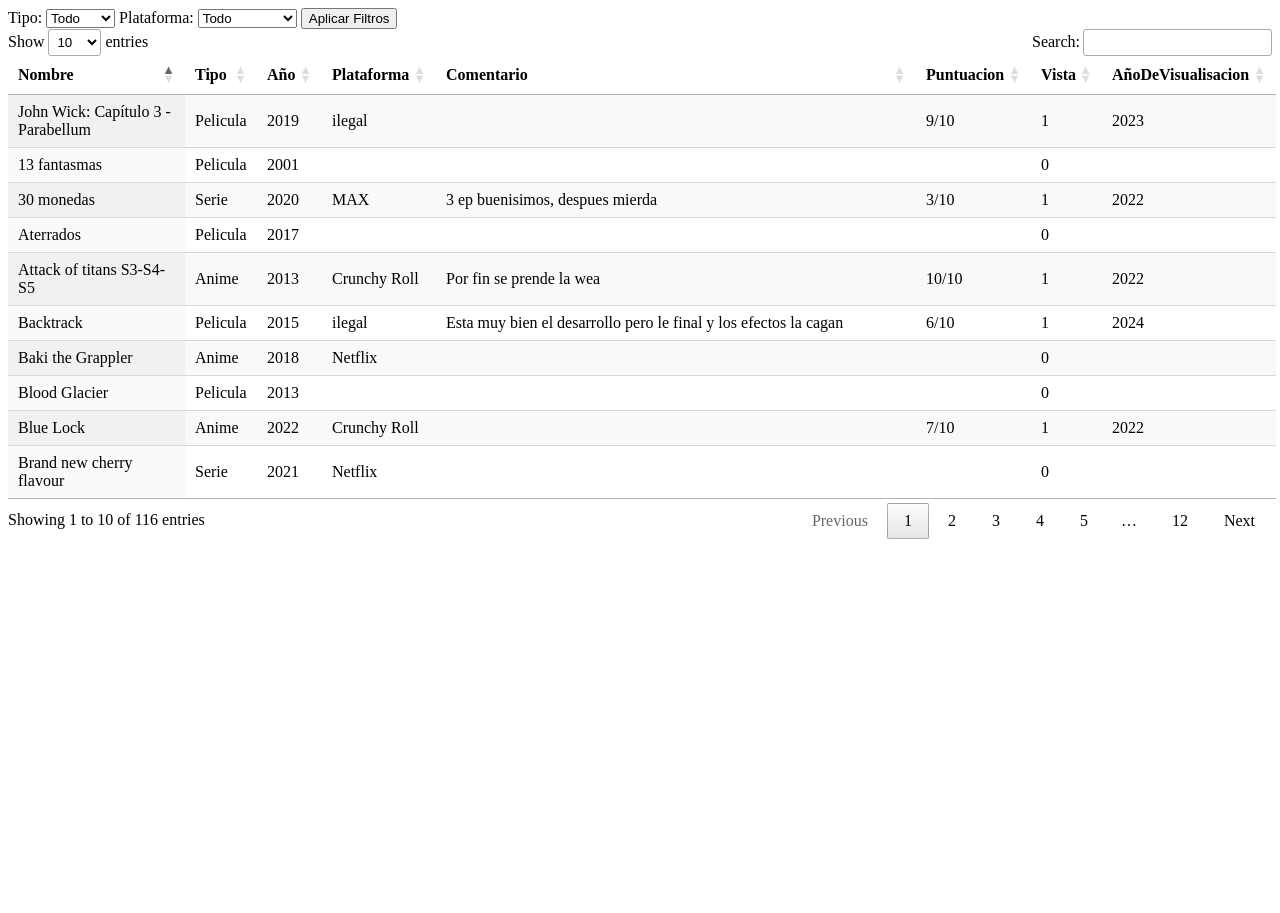
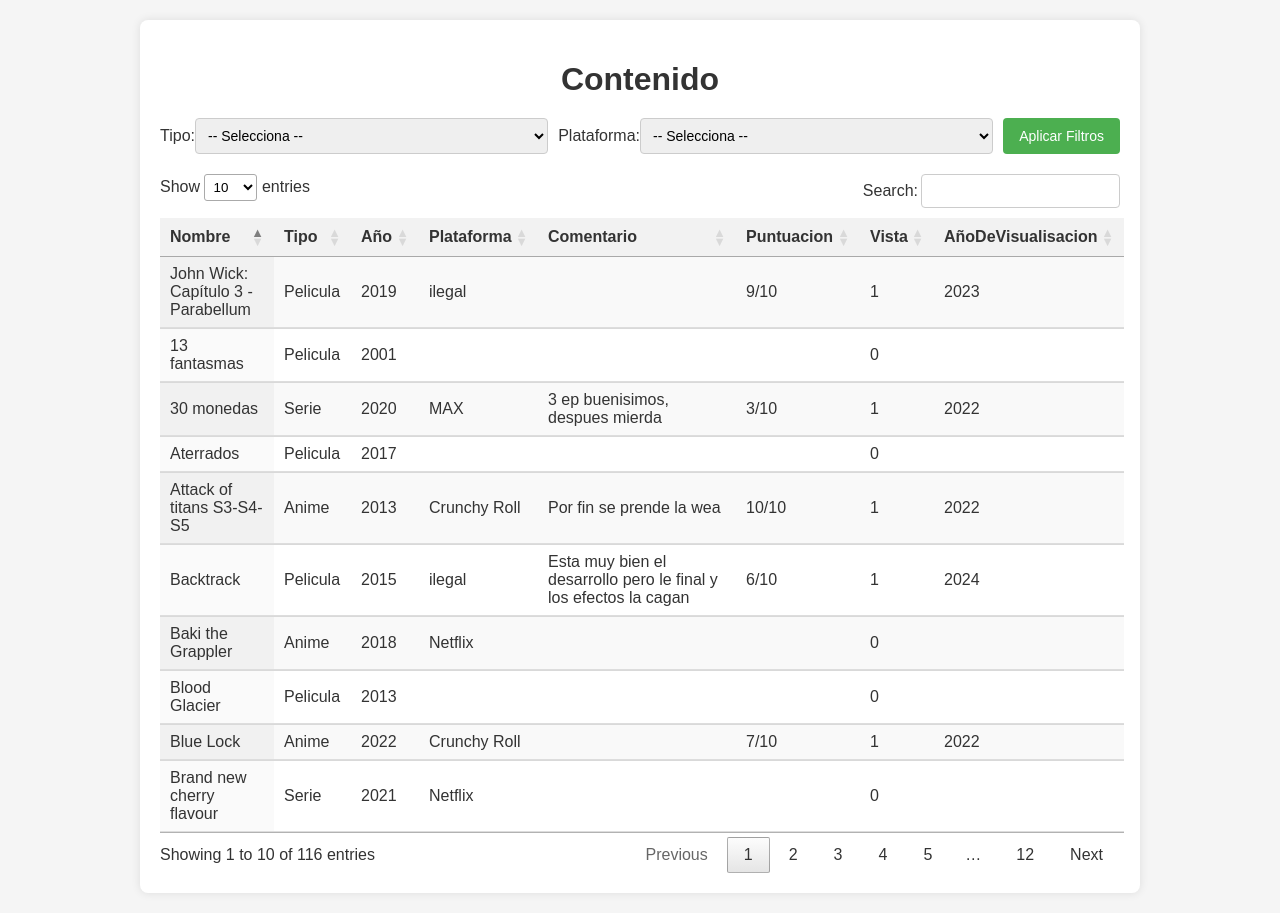
Before and after one commit to HenFray/LoQueVi, a Flask app: page / in a window 1280 px wide. Before the commit the page ends 539 px from the top, so only its background shows below. Run offline with Flask 3, Linux system fonts and the light colour scheme; data comes from the database, SQL or seed files in the repository; some libraries are stand-ins or nearby versions.

Commit message:
fix spaces

```diff
--- a/project/templates/index.html
+++ b/project/templates/index.html
@@ -5,14 +5,99 @@
     <meta name="viewport" content="width=device-width, initial-scale=1.0">
     <title>Contenido</title>
     <link rel="stylesheet" href="https://cdn.datatables.net/1.11.5/css/jquery.dataTables.min.css">
-    <script src="https://code.jquery.com/jquery-3.6.0.min.js"></script>
-    <script src="https://cdn.datatables.net/1.11.5/js/jquery.dataTables.min.js"></script>
+    <style>
+        body {
+            font-family: Arial, sans-serif;
+            background-color: #f5f5f5;
+            color: #333;
+            margin: 0;
+            padding: 0;
+        }
+
+        .container {
+            max-width: 960px;
+            margin: 20px auto;
+            padding: 20px;
+            background-color: #fff;
+            border-radius: 8px;
+            box-shadow: 0 0 10px rgba(0,0,0,0.1);
+        }
+
+        h1 {
+            text-align: center;
+            margin-bottom: 20px;
+        }
+
+        .filters {
+            margin-bottom: 20px;
+            display: flex;
+            justify-content: space-between;
+            align-items: center;
+        }
+
+        .filters select {
+            padding: 8px;
+            font-size: 14px;
+            border: 1px solid #ccc;
+            border-radius: 4px;
+            flex: 1;
+            margin-right: 10px;
+        }
+
+        .filters button {
+            padding: 10px 16px;
+            font-size: 14px;
+            background-color: #4CAF50;
+            color: white;
+            border: none;
+            border-radius: 4px;
+            cursor: pointer;
+        }
+
+        .filters button:hover {
+            background-color: #45a049;
+        }
+
+        table {
+            width: 100%;
+            margin-top: 20px;
+            border-collapse: collapse;
+        }
+
+        th, td {
+            padding: 16px; /* Aumentar el espacio interior */
+            text-align: left;
+            border-bottom: 1px solid #ddd;
+        }
+
+        th {
+            background-color: #f2f2f2;
+        }
+
+        tbody tr:hover {
+            background-color: #f9f9f9;
+        }
+
+        .dataTables_wrapper .dataTables_filter {
+            text-align: right;
+            margin-bottom: 10px;
+        }
+
+        .dataTables_wrapper .dataTables_filter input {
+            padding: 8px;
+            font-size: 14px;
+            border: 1px solid #ccc;
+            border-radius: 4px;
+        }
+    </style>
 </head>
 <body>
-    <div>
+    <div class="container">
+        <h1>Contenido</h1>
+        <div class="filters">
             <label for="filter-tipo">Tipo:</label>
             <select id="filter-tipo">
-            <option value="">Todo</option>
+                <option value="">-- Selecciona --</option>
                 <option value="Anime">Anime</option>
                 <option value="Libro">Libro</option>
                 <option value="Pelicula">Pelicula</option>
@@ -20,7 +105,7 @@
             </select>
             <label for="filter-plataforma">Plataforma:</label>
             <select id="filter-plataforma">
-            <option value="">Todo</option>
+                <option value="">-- Selecciona --</option>
                 <option value="Prime Video">Prime Video</option>
                 <option value="HBOMAX">HBOMAX</option>
                 <option value="Crunchy Roll">Crunchy Roll</option>
@@ -47,6 +132,10 @@
             <tbody>
             </tbody>
         </table>
+    </div>
+
+    <script src="https://code.jquery.com/jquery-3.6.0.min.js"></script>
+    <script src="https://cdn.datatables.net/1.11.5/js/jquery.dataTables.min.js"></script>
     <script>
         $(document).ready(function() {
             var table = $('#contenido-table').DataTable({
```
Lines whose indentation alone changed are shown as unchanged.
